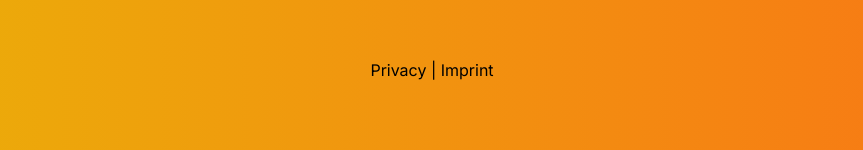
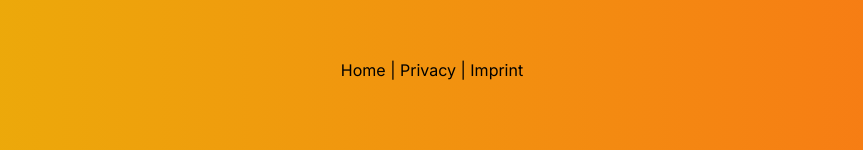
Before and after one commit to chris251190/cita, a Next.js app: page / in a window 1280 px wide. Shown: the part 605-755 px from the top of the page, without its empty margins (208-1071 px from the left). Built offline with nearby package versions, Linux system fonts and the light colour scheme.

Commit message:
Update Footer component to include Home link

```diff
--- a/app/components/Footer.tsx
+++ b/app/components/Footer.tsx
@@ -3,7 +3,7 @@ import Link from "next/link";
 const Footer = () => {
         return (
             <div>
-                <Link href="/privacy">Privacy</Link> | <Link href="/imprint">Imprint</Link>
+                 <Link href="/">Home</Link> | <Link href="/privacy">Privacy</Link> | <Link href="/imprint">Imprint</Link>
             </div>
         );
 }
```
